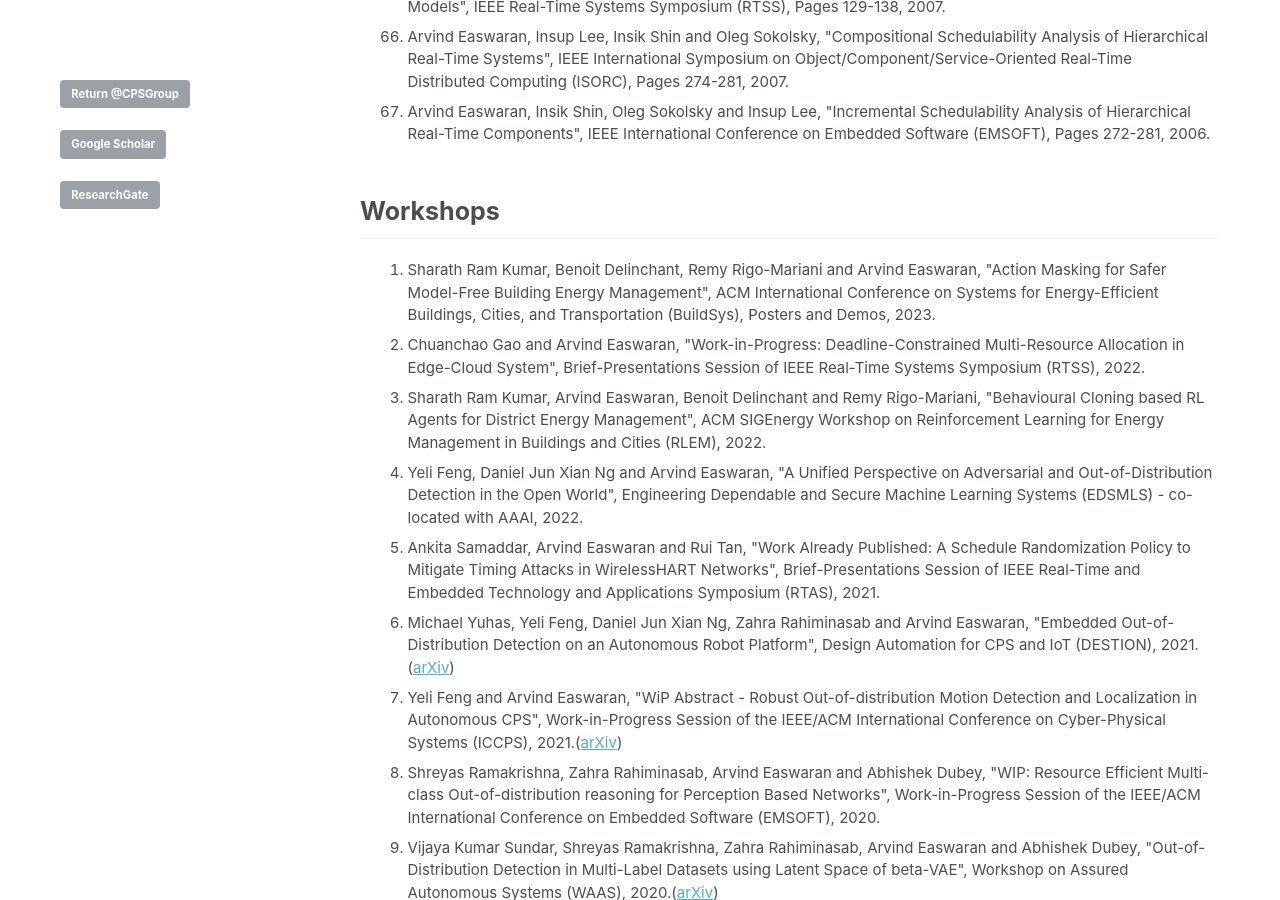
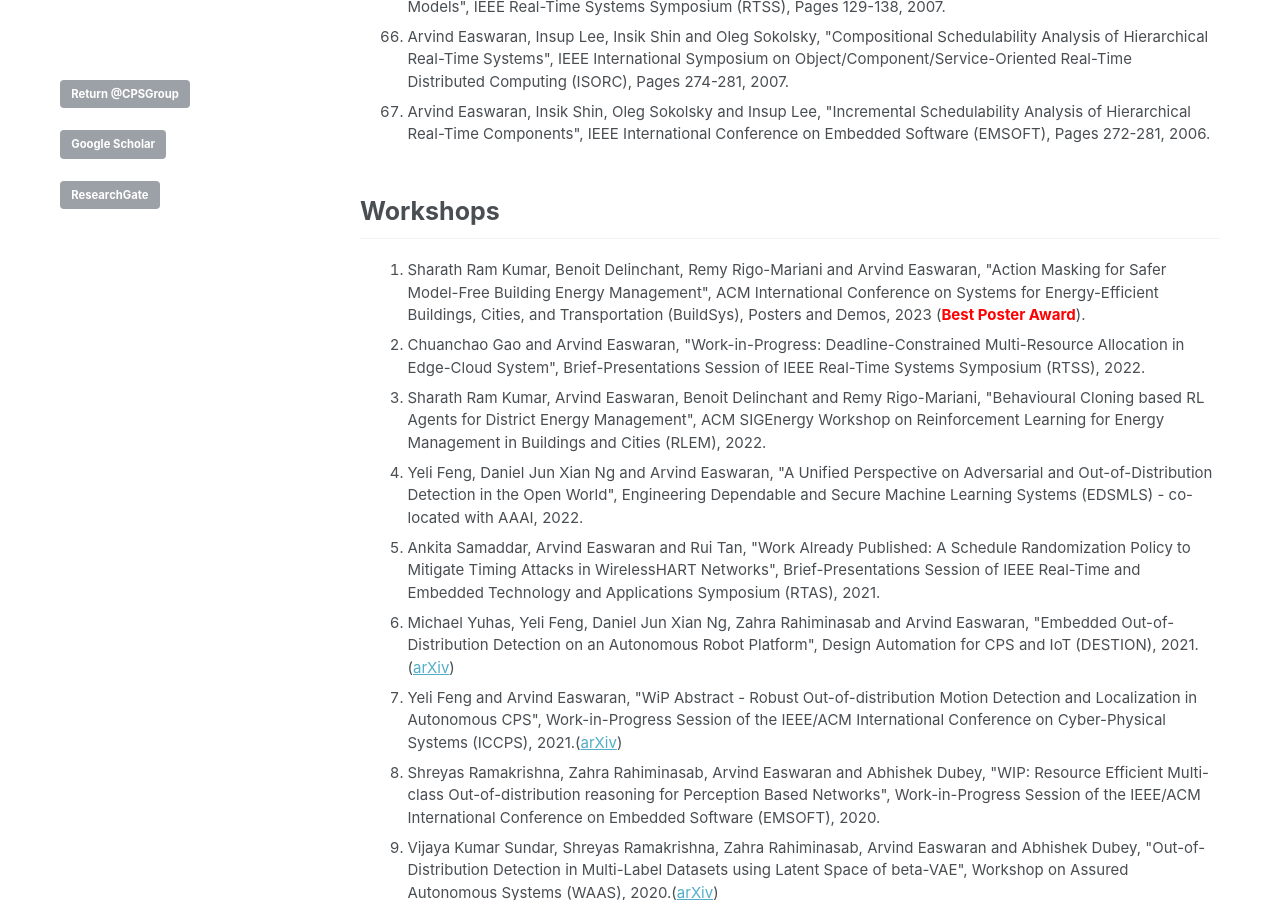
Before and after one commit to CPS-research-group/CPS-research-group.github.io, a Jekyll site: the page built from _pages/research_profile.md, in a window 1280 px wide and 900 px high, scrolled down 6999 px. Built offline with Jekyll 4.4.1, drawn with Linux system fonts in a browser that asks for light colours.

Commit message:
Updates.

```diff
--- a/_pages/research_profile.md
+++ b/_pages/research_profile.md
@@ -132,7 +132,7 @@
 ## Workshops
 
  <ol>
-				 		<li class="a">Sharath Ram Kumar, Benoit Delinchant, Remy Rigo-Mariani and Arvind Easwaran, "Action Masking for Safer Model-Free Building Energy Management", ACM International Conference on Systems for Energy-Efficient Buildings, Cities, and Transportation (BuildSys), Posters and Demos, 2023.</li>
+				 		<li class="a">Sharath Ram Kumar, Benoit Delinchant, Remy Rigo-Mariani and Arvind Easwaran, "Action Masking for Safer Model-Free Building Energy Management", ACM International Conference on Systems for Energy-Efficient Buildings, Cities, and Transportation (BuildSys), Posters and Demos, 2023 (<font color="FF0000"><B>Best Poster Award</B></font>).</li>
 		        <li class="a">Chuanchao Gao and Arvind Easwaran, "Work-in-Progress: Deadline-Constrained Multi-Resource Allocation in Edge-Cloud System", Brief-Presentations Session of IEEE Real-Time Systems Symposium (RTSS), 2022.</li>
 		        <li class="a">Sharath Ram Kumar, Arvind Easwaran, Benoit Delinchant and Remy Rigo-Mariani, "Behavioural Cloning based RL Agents for District Energy Management", ACM SIGEnergy Workshop on Reinforcement Learning for Energy Management in Buildings and Cities (RLEM), 2022.</li>
             <li class="a">Yeli Feng, Daniel Jun Xian Ng and Arvind Easwaran, "A Unified Perspective on Adversarial and Out-of-Distribution Detection in the Open World", Engineering Dependable and Secure Machine Learning Systems (EDSMLS) - co-located with AAAI, 2022.</li>
```
